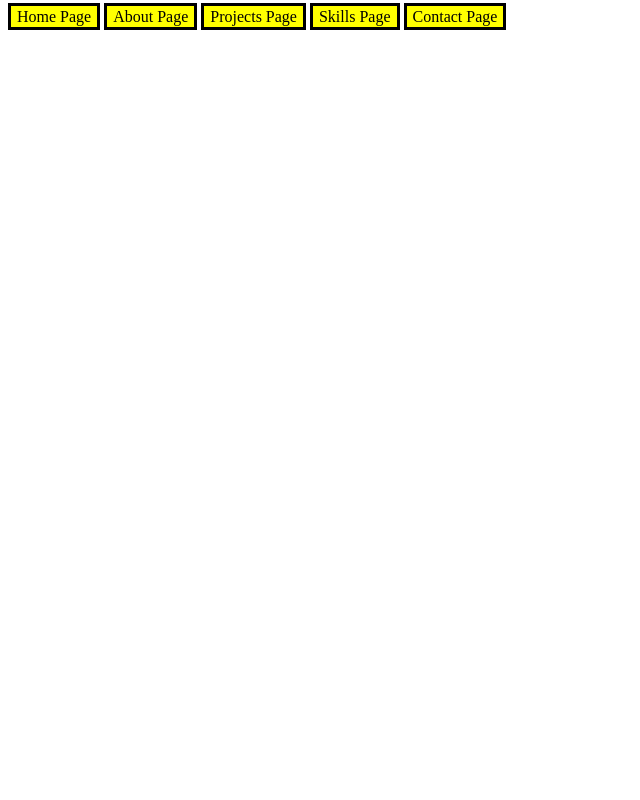
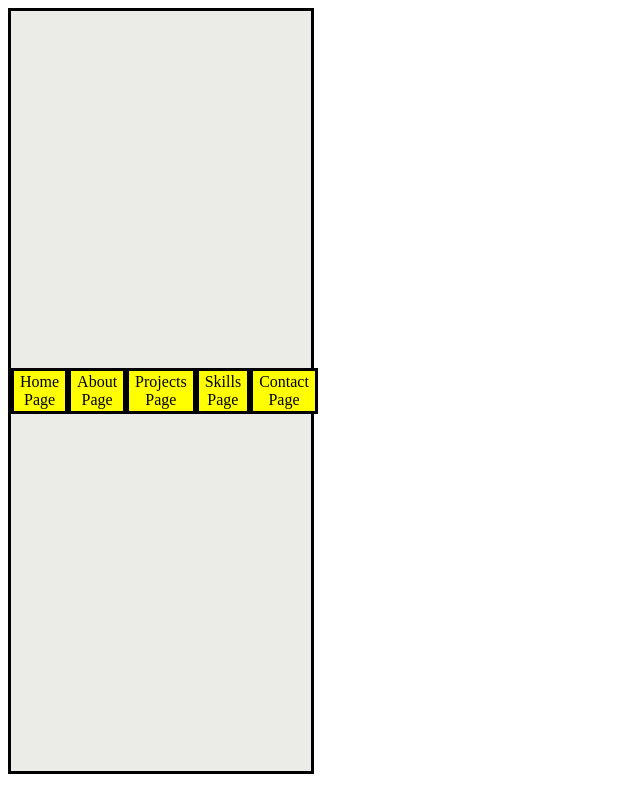
Before and after one commit to NyanLinHtet0/Personal-Website, a website: page html/index.html in a window 1280 px wide. Shown: the whole page, without its empty margins (0-640 px from the left). Drawn offline with Linux system fonts and the light colour scheme.

Commit message:
developed some parts of the menu UI

```diff
--- a/css/index.css
+++ b/css/index.css
@@ -6,8 +6,21 @@ a {
 
 /* HTML menu object css style */
 .page_header_obj{
+    display: block;
+    width: max-content;
     padding: 2px 6px;
     background-color: yellow;
     border-style: solid;
     border-color: Black
 }
+
+.page_menu{
+    display: flex;
+    align-items: center;
+    width: 300px;
+    text-align: center;
+    height: 95vh;
+    background-color: #ebebe8;
+    border-style: solid;
+    border-color: Black
+}
--- a/html/index.html
+++ b/html/index.html
@@ -7,7 +7,7 @@
     <link rel="stylesheet" href="../css/index.css">
 </head>
 <body>
-    <div>
+    <div class = "page_menu">
         <a href="/" class = "page_header_obj">Home Page</a>
         <a href="/html/about" class = "page_header_obj">About Page</a>
         <a href="/html/projects" class = "page_header_obj">Projects Page</a>
```
